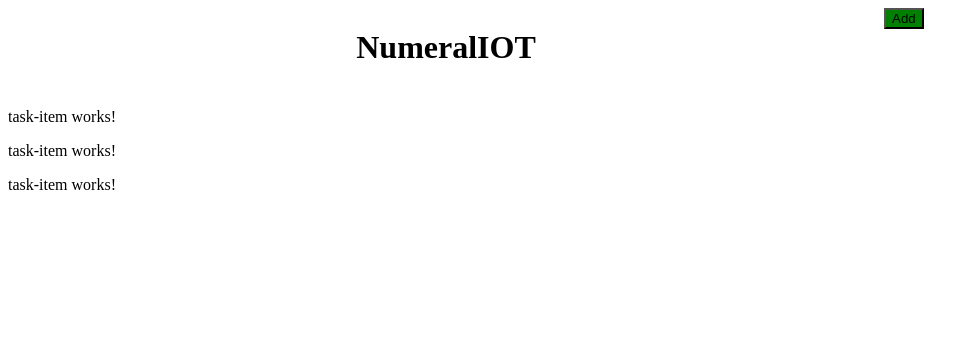
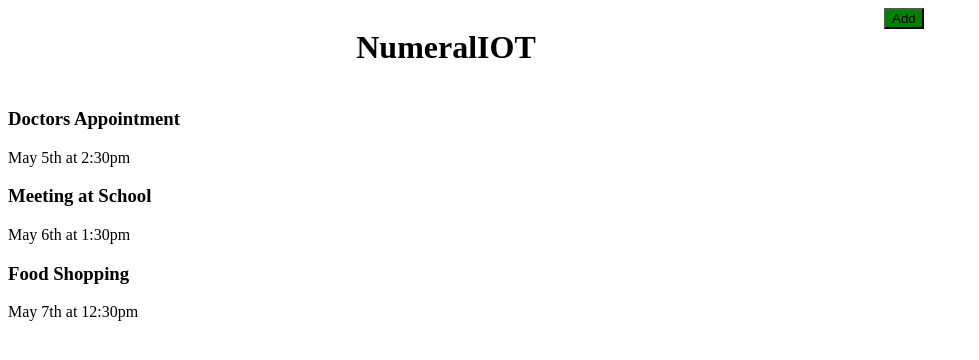
Before and after one commit to paulmunyao/NumeralIOT, an Angular app: page / in a window 1280 px wide. Shown: the top 360 px of the page, without its empty margins (0-979 px from the left). Built offline with nearby package versions, Linux system fonts and the light colour scheme.

Commit message:
Displaying through each task item

```diff
--- a/src/app/components/task-item/task-item.component.html
+++ b/src/app/components/task-item/task-item.component.html
@@ -1 +1,4 @@
-<p>task-item works!</p>
+<div class="task">
+    <h3>{{task.text}}</h3>
+    <p>{{task.day}}</p>
+</div>
```
